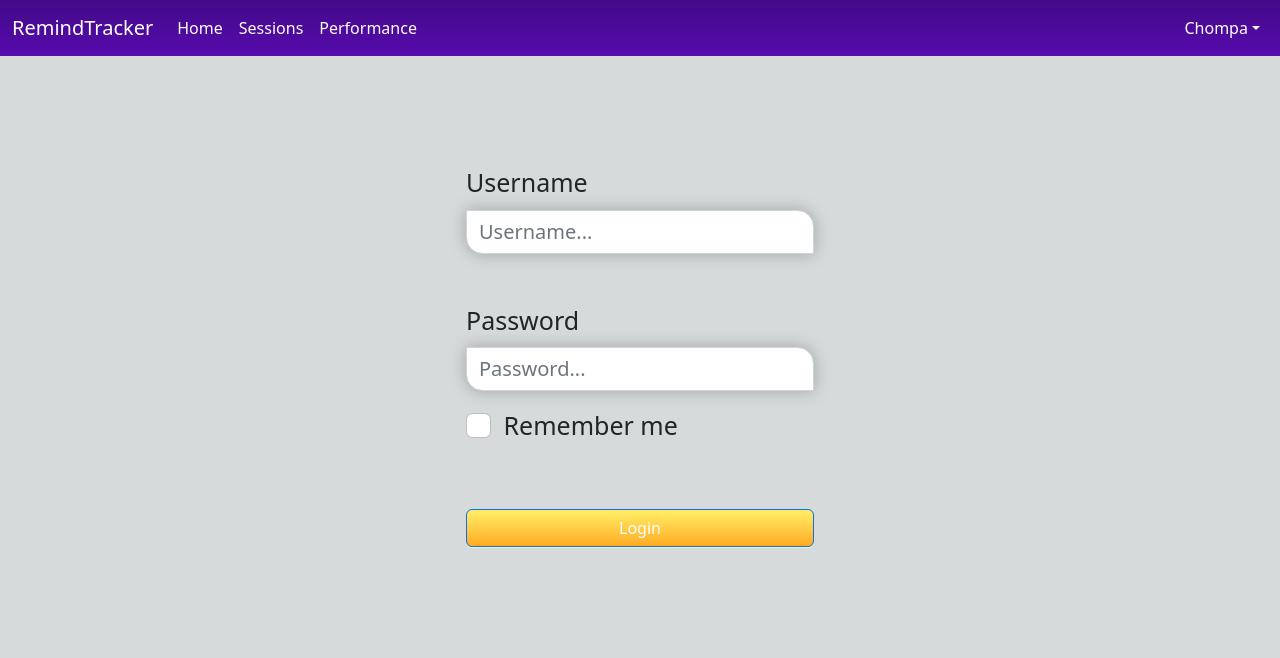
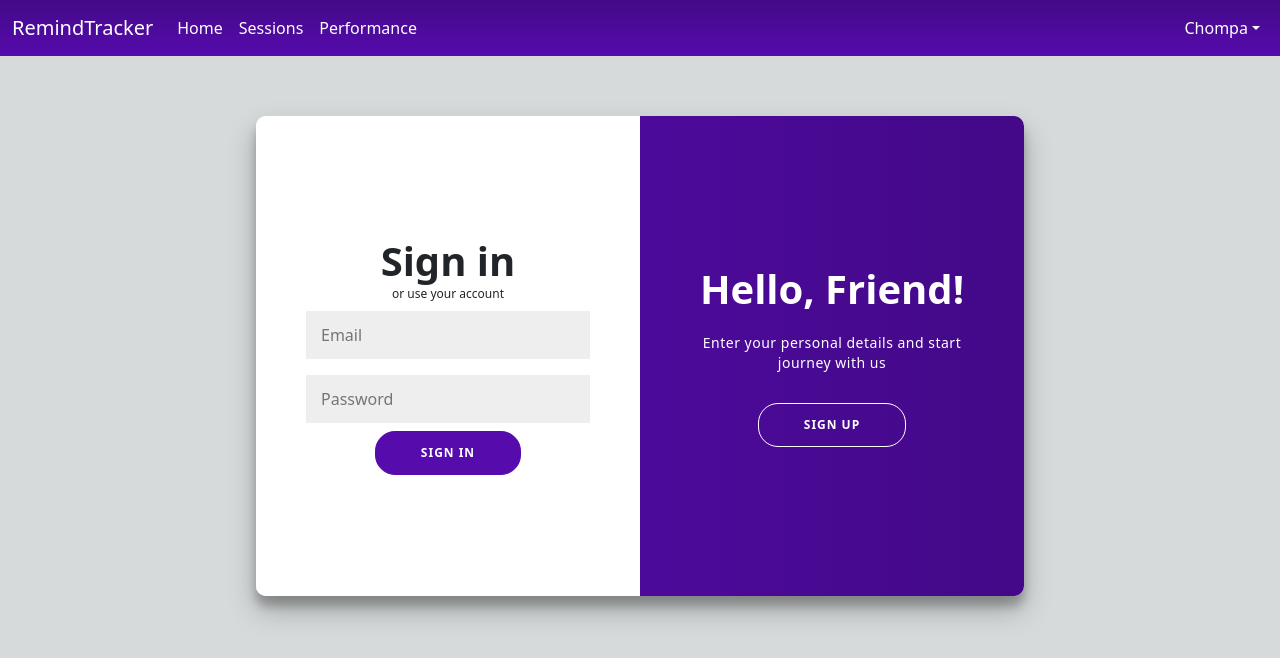
Before and after one commit to isialbayay/remind-tracker, a Vue app: page /#/login in a window 1280 px wide. Shown: the top 658 px of the page. Built offline with nearby package versions, Linux system fonts and the light colour scheme.

Commit message:
nuevo login

```diff
--- a/src/components/NavBar.vue
+++ b/src/components/NavBar.vue
@@ -1,5 +1,5 @@
 <template>
-  <nav class="navbar navbar-expand-lg">
+  <nav class="navbar navbar-expand-lg bg-dark">
   <div class="container-fluid">
     <a class="navbar-brand" href="/">RemindTracker</a>
     <button class="navbar-toggler" type="button" data-bs-toggle="collapse" data-bs-target="#navbarSupportedContent" aria-controls="navbarSupportedContent" aria-expanded="false" aria-label="Toggle navigation">
@@ -7,7 +7,7 @@
     </button>
     <div class="collapse navbar-collapse " id="navbarSupportedContent">
       <ul class="navbar-nav d-flex justify-content-between w-100">
-        <div class="d-flex">
+        <div class="d-flex navbar-nav">
 
           <li class="nav-item">
               <router-link class="nav-link" to="/">Home</router-link>
@@ -70,5 +70,12 @@
   color: white;
 }
 
+.navbar-toggler-icon {
+  background-image: url("@/assets/menu.png");
+}
+
+.navbar-toggler {
+  border-color: white;
+}
 
 </style>
--- a/src/router/index.js
+++ b/src/router/index.js
@@ -1,7 +1,6 @@
 import { createRouter, createWebHashHistory } from "vue-router";
 import HomeView from "@/views/HomeView.vue";
 import LoginView from "@/views/LoginView.vue";
-import RegisterView from "@/views/RegisterView.vue";
 import PerformanceView from "@/views/PerformanceView.vue";
 import LandingView from "@/views/LandingView.vue";
 
@@ -15,11 +14,6 @@
     path: "/login",
     name: "login",
     component: LoginView,
-  },
-  {
-    path: "/register",
-    name: "register",
-    component: RegisterView,
   },
   {
     path: "/performance",
--- a/src/views/LandingView.vue
+++ b/src/views/LandingView.vue
@@ -6,7 +6,7 @@
         <p>Join us to discover the opportunities that RemindTracker has for you</p>
         <div class="buttons flex-wrap">
             <router-link class="button" to="/login">Log in</router-link>
-            <router-link class="button" to="/register">Register</router-link>
+            <router-link class="button" to="/login">Register</router-link>
         </div>
     </div>
     <div>
@@ -59,6 +59,9 @@
  color: var(--color);
 }
 
+.button{
+  margin-top:8px;
+}
 .button:before {
  content: "";
  position: absolute;
--- a/src/views/LoginView.vue
+++ b/src/views/LoginView.vue
@@ -1,46 +1,286 @@
 <template>
   <div class="main-container">
-
-    <div class="container text-left mt-5">
-
-      <div class="container col-4 mt-5">
-        <label class="form-label">Username</label>
-        <input type="text" class="form-control" id="username" placeholder="Username...">
+    <div class="container mt-5" id="container">
+      <div class="form-container sign-up-container ">
+        <form action="#">
+          <h1>Create Account</h1>
+          <span>or use your email for registration</span>
+          <input type="text" placeholder="Name" />
+          <input type="email" placeholder="Email" />
+          <input type="password" placeholder="Password" />
+          <button>Sign Up</button>
+        </form>
       </div>
-
-      <div class="container col-4 mt-5">
-        <label class="form-label">Password</label>
-        <input type="password" class="form-control" id="password" placeholder="Password...">
+      <div class="form-container sign-in-container">
+        <form action="#">
+          <h1>Sign in</h1>
+          <span>or use your account</span>
+          <input type="email" placeholder="Email" />
+          <input type="password" placeholder="Password" />
+          <button>Sign In</button>
+        </form>
       </div>
-
-      <div class="container col-4 mt-3">
-        <div class="form-check">
-          <input class="form-check-input" type="checkbox" value="" id="flexCheck">
-          <label class="form-check-label">
-          <p>Remember me</p>
-          </label>
+      <div class="overlay-container">
+        <div class="overlay">
+          <div class="overlay-panel overlay-left">
+            <h1>Welcome Back!</h1>
+            <p>To keep connected with us please login with your personal info</p>
+            <button class="ghost" id="signIn">Sign In</button>
+          </div>
+          <div class="overlay-panel overlay-right">
+            <h1>Hello, Friend!</h1>
+            <p>Enter your personal details and start journey with us</p>
+            <button class="ghost" id="signUp">Sign Up</button>
+          </div>
         </div>
-      </div>
-
-      <div class="container d-grid gap-2 col-4  mt-5">
-        <button class="btn btn-primary btnespecial" type="button">Login</button>
       </div>
     </div>
   </div>
 </template>
 
 <script>
-export default {};
+export default {
+   mounted(){
+const signUpButton = document.getElementById('signUp');
+const signInButton = document.getElementById('signIn');
+const container = document.getElementById('container');
+
+signUpButton.addEventListener('click', () => {
+	container.classList.add("right-panel-active");
+});
+
+signInButton.addEventListener('click', () => {
+	container.classList.remove("right-panel-active");
+});
+   }
+ }
 </script>
 
 <style scoped>
-.container{
-  font-size: 25px;
-  min-width: 300px;
+@import url('https://fonts.googleapis.com/css?family=Montserrat:400,800');
+
+* {
+	box-sizing: border-box;
 }
-.form-control{
-  font-size: 20px;
-  box-shadow: 0px 0px 16px rgba(0, 0, 0, 0.25);
-  border-radius: 0px 16px 0px 16px;
+
+body {
+	background: #f6f5f7;
+	display: flex;
+	justify-content: center;
+	align-items: center;
+	flex-direction: column;
+	font-family: 'Montserrat', sans-serif;
+	height: 100vh;
+	margin: -20px 0 50px;
+}
+
+h1 {
+	font-weight: bold;
+	margin: 0;
+}
+
+h2 {
+	text-align: center;
+}
+
+p {
+	font-size: 14px;
+	font-weight: 100;
+	line-height: 20px;
+	letter-spacing: 0.5px;
+	margin: 20px 0 30px;
+}
+
+span {
+	font-size: 12px;
+}
+
+a {
+	color: #333;
+	font-size: 14px;
+	text-decoration: none;
+	margin: 15px 0;
+}
+
+button {
+	border-radius: 20px;
+	border: 1px solid #560bad;
+	background-color: #560bad;
+	color: #FFFFFF;
+	font-size: 12px;
+	font-weight: bold;
+	padding: 12px 45px;
+	letter-spacing: 1px;
+	text-transform: uppercase;
+	transition: transform 80ms ease-in;
+}
+
+button:active {
+	transform: scale(0.95);
+}
+
+button:focus {
+	outline: none;
+}
+
+button.ghost {
+	background-color: transparent;
+	border-color: #FFFFFF;
+}
+
+form {
+	background-color: #FFFFFF;
+	display: flex;
+	align-items: center;
+	justify-content: center;
+	flex-direction: column;
+	padding: 0 50px;
+	height: 100%;
+	text-align: center;
+}
+
+input {
+	background-color: #eee;
+	border: none;
+	padding: 12px 15px;
+	margin: 8px 0;
+	width: 100%;
+}
+
+.container {
+	background-color: #fff;
+	border-radius: 10px;
+  box-shadow: 0 14px 28px rgba(0,0,0,0.25),
+	0 10px 10px rgba(0,0,0,0.22);
+	position: relative;
+	overflow: hidden;
+	width: 768px;
+	max-width: 100%;
+	min-height: 480px;
+}
+
+.form-container {
+	position: absolute;
+	top: 0;
+	height: 100%;
+	transition: all 0.6s ease-in-out;
+}
+
+.sign-in-container {
+	left: 0;
+	width: 50%;
+	z-index: 2;
+}
+
+.container.right-panel-active .sign-in-container {
+	transform: translateX(100%);
+}
+
+.sign-up-container {
+	left: 0;
+	width: 50%;
+	opacity: 0;
+	z-index: 1;
+}
+
+.container.right-panel-active .sign-up-container {
+	transform: translateX(100%);
+	opacity: 1;
+	z-index: 5;
+	animation: show 0.6s;
+}
+
+@keyframes show {
+	0%, 49.99% {
+		opacity: 0;
+		z-index: 1;
+	}
+
+	50%, 100% {
+		opacity: 1;
+		z-index: 5;
+	}
+}
+
+.overlay-container {
+	position: absolute;
+	top: 0;
+	left: 50%;
+	width: 50%;
+	height: 100%;
+	overflow: hidden;
+	transition: transform 0.6s ease-in-out;
+	z-index: 100;
+}
+
+.container.right-panel-active .overlay-container{
+	transform: translateX(-100%);
+}
+
+.overlay {
+	background: #560bad;
+	background: -webkit-linear-gradient(to right, #560bad, #430988);
+	background: linear-gradient(to right, #560bad, #430988);
+	background-repeat: no-repeat;
+	background-size: cover;
+	background-position: 0 0;
+	color: #FFFFFF;
+	position: relative;
+	left: -100%;
+	height: 100%;
+	width: 200%;
+  transform: translateX(0);
+	transition: transform 0.6s ease-in-out;
+}
+
+.container.right-panel-active .overlay {
+  transform: translateX(50%);
+}
+
+.overlay-panel {
+	position: absolute;
+	display: flex;
+	align-items: center;
+	justify-content: center;
+	flex-direction: column;
+	padding: 0 40px;
+	text-align: center;
+	top: 0;
+	height: 100%;
+	width: 50%;
+	transform: translateX(0);
+	transition: transform 0.6s ease-in-out;
+}
+
+.overlay-left {
+	transform: translateX(-20%);
+}
+
+.container.right-panel-active .overlay-left {
+	transform: translateX(0);
+}
+
+.overlay-right {
+	right: 0;
+	transform: translateX(0);
+}
+
+.container.right-panel-active .overlay-right {
+	transform: translateX(20%);
+}
+
+.social-container {
+	margin: 20px 0;
+}
+
+.social-container a {
+	border: 1px solid #DDDDDD;
+	border-radius: 50%;
+	display: inline-flex;
+	justify-content: center;
+	align-items: center;
+	margin: 0 5px;
+	height: 40px;
+	width: 40px;
 }
 </style>
--- a/src/views/RegisterView.vue
+++ /dev/null
@@ -1,57 +0,0 @@
-<template>
-  <div class="main-container">
-
-    <div class="container text-left mt-5">
-
-      <div class="container col-4 mt-5">
-        <label class="form-label ">Username</label>
-        <input type="text" class="form-control " id="username" placeholder="Username...">
-      </div>
-
-      <div class="container col-4 mt-5">
-        <label class="form-label">Password</label>
-        <input type="password" class="form-control" id="password" placeholder="Password...">
-      </div>
-
-
-      <div class="container d-grid gap-2 col-4  mt-5">
-        <button class="btn btn-primary btnespecial" type="button">Register</button>
-      </div>
-    </div>
-  </div>
-</template>
-
-<script>
-export default {};
-</script>
-
-<style scoped>
-.container{
-  font-size: 25px;
-  min-width: 300px;
-}
-.form-control{
-  font-size: 20px;
-  box-shadow: 0px 0px 16px rgba(0, 0, 0, 0.25);
-  border-radius: 0px 16px 0px 16px;
-}
-</style>
-
-<style>
-.btnespecial{
-  box-shadow: 0px 1px 0px 0px #fff6af;
-	background:linear-gradient(to bottom, #ffec64 5%, #ffab23 100%);
-	background-color:#ffec64;
-	border-radius:6px;
-	border:1px solid #ffaa22;
-	color:#333333;
-	font-size:15px;
-	font-weight:bold;
-	padding:6px 24px;
-}
-.btnespecial:hover {
-	background:linear-gradient(to bottom, #ffab23 5%, #ffec64 100%);
-	background-color:#ffab23;
-  color:#333333;
-}
-</style>
```
Also changed, not shown: src/assets/menu.png (added), src/main.js (line endings or trailing spaces).
